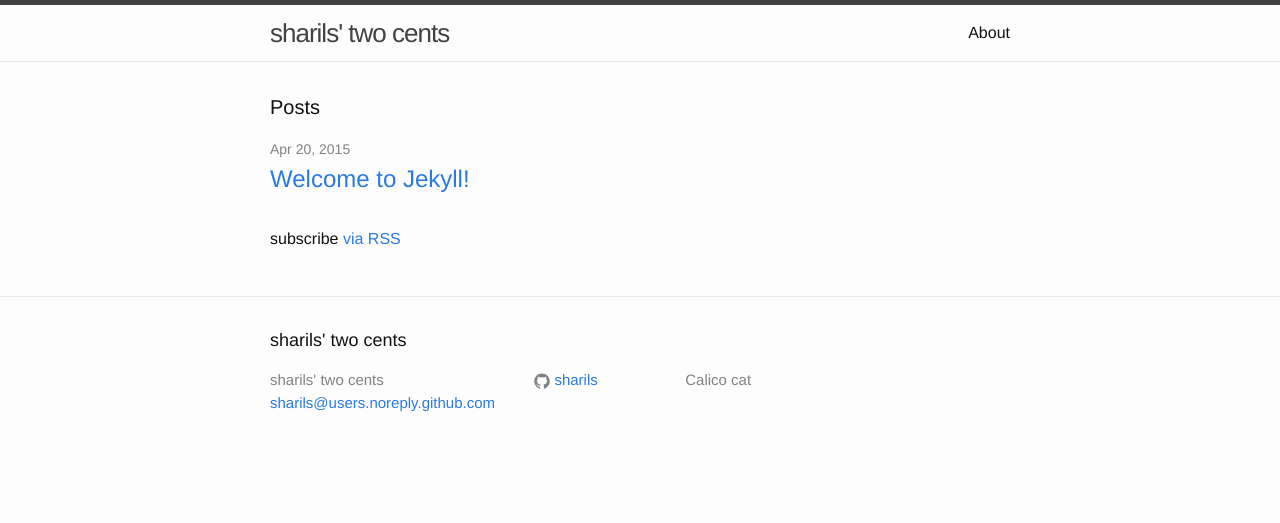
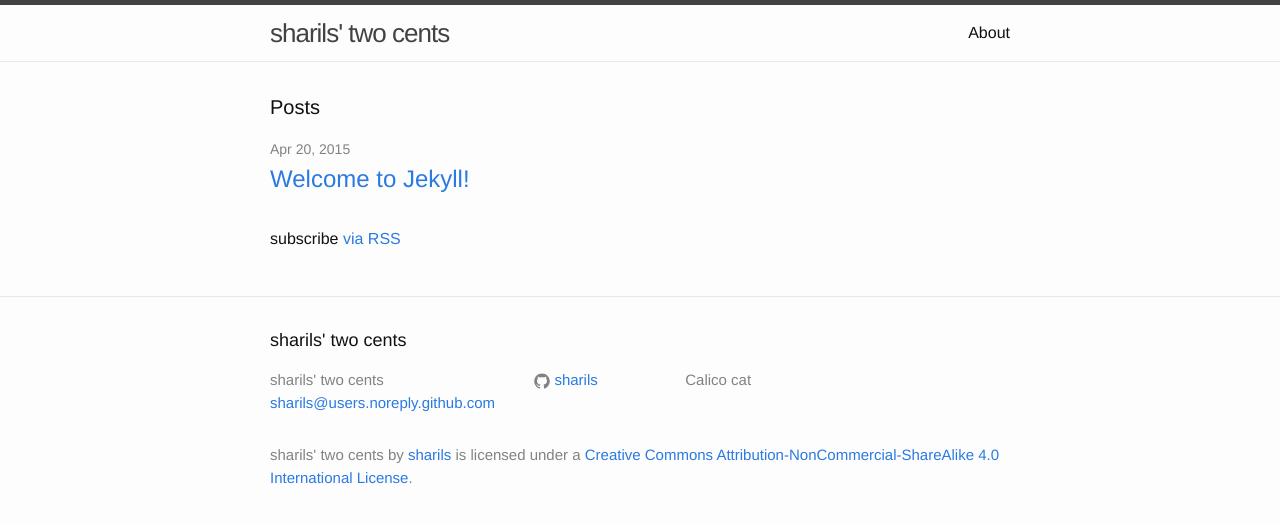
Before and after one commit to sharils/sharils.github.io, a Jekyll site: the page built from index.html, in a window 1280 px wide. Shown: the top 523 px of the page. Built offline with Jekyll 4.4.1, drawn with Linux system fonts in a browser that asks for light colours.

Commit message:
Add license

```diff
--- a/_includes/footer.html
+++ b/_includes/footer.html
@@ -48,6 +48,12 @@
       <div class="footer-col  footer-col-3">
         <p class="text">{{ site.description }}</p>
       </div>
+
+      <div class="footer-col  footer-col-4">
+        <p class="text">
+          <span xmlns:dct="http://purl.org/dc/terms/" href="http://purl.org/dc/dcmitype/Text" property="dct:title" rel="dct:type">sharils' two cents</span> by <a xmlns:cc="http://creativecommons.org/ns#" href="http://sharils.github.io/" property="cc:attributionName" rel="cc:attributionURL">sharils</a> is licensed under a <a rel="license" href="http://creativecommons.org/licenses/by-nc-sa/4.0/">Creative Commons Attribution-NonCommercial-ShareAlike 4.0 International License</a>.
+        </p>
+      </div>
     </div>
 
   </div>
```
